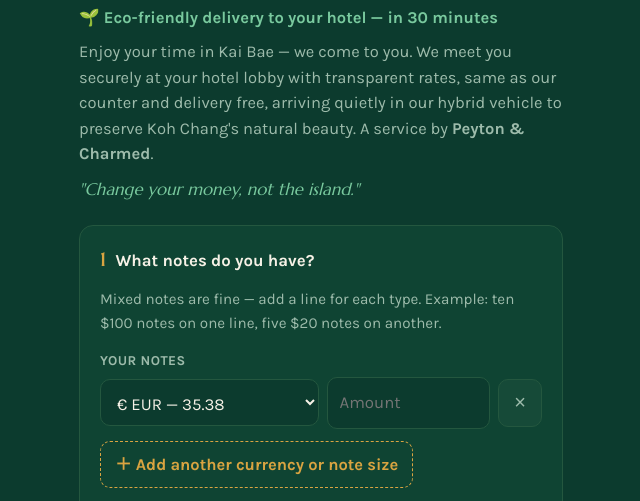
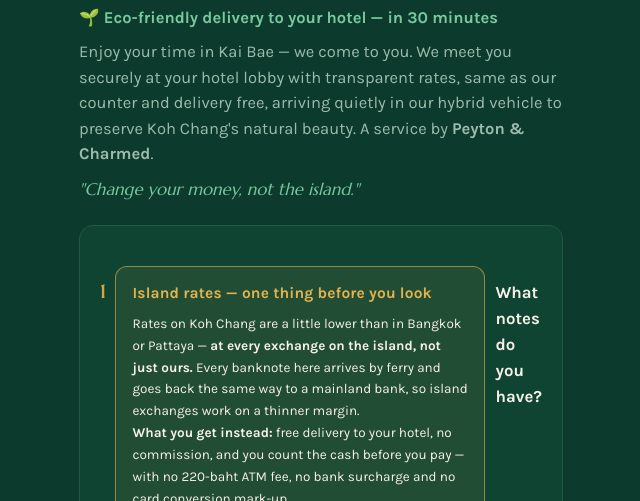
Before and after one commit to Peytoncharm/rateboard, a plain HTML site: page order.html in a window 1280 px wide. Shown: the part 147-648 px from the top of the page, without its empty margins (319-959 px from the left). Drawn offline with Linux system fonts and the light colour scheme; no server answers.

Commit message:
Add island-rates explanation above the rate selector

```diff
--- a/order.html
+++ b/order.html
@@ -93,7 +93,8 @@
   </header>
 
   <section class="card" aria-labelledby="s1">
-    <div class="step"><span class="n">1</span><h2 id="s1">What notes do you have?</h2></div>
+    <div class="step"><span class="n">1</span><div id="islandrates" style="margin:20px 0 8px;border:1.5px solid rgba(228,178,76,.6);background:rgba(228,178,76,.09);border-radius:12px;padding:14px 16px"><div style="font-weight:800;font-size:15.5px;color:#E4B24C;letter-spacing:.01em">Island rates &mdash; one thing before you look</div><div style="font-size:13.5px;line-height:1.62;margin-top:8px">Rates on Koh Chang are a little lower than in Bangkok or Pattaya &mdash; <b>at every exchange on the island, not just ours.</b> Every banknote here arrives by ferry and goes back the same way to a mainland bank, so island exchanges work on a thinner margin.<br><b>What you get instead:</b> free delivery to your hotel, no commission, and you count the cash before you pay &mdash; with no 220-baht ATM fee, no bank surcharge and no card conversion mark-up.<br><span style="opacity:.85">Tip: heading back to the mainland soon? Just change what you need for the island.</span></div></div>
+<h2 id="s1">What notes do you have?</h2></div>
     <p style="margin:0 0 10px; color:var(--muted); font-size:.95rem">Mixed notes are fine — add a line for each type. Example: ten $100 notes on one line, five $20 notes on another.</p>
     <label>Your notes</label>
     <div id="rows"></div>
```
